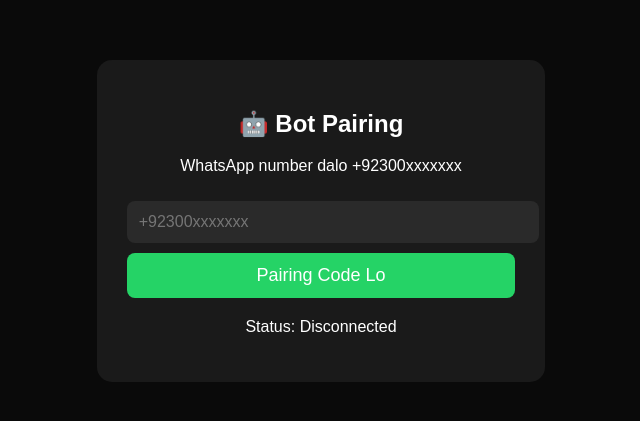
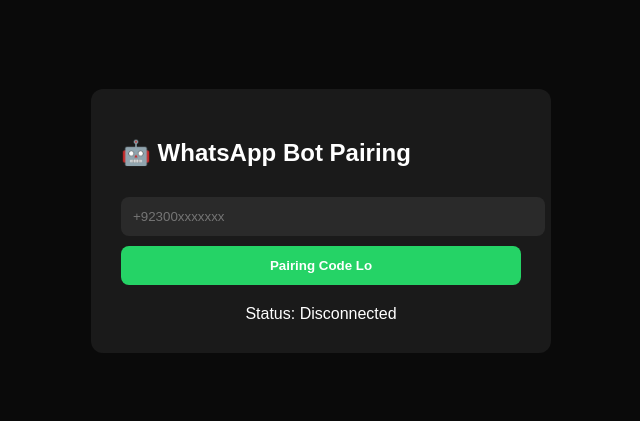
Before and after one commit to paki283/CHECK1, a website: page public/index.html in a window 1280 px wide. Shown: the part 187-608 px from the top of the page, without its empty margins (319-959 px from the left). Drawn offline with Linux system fonts and the light colour scheme; no server answers.

Commit message:
Update index.html

```diff
--- a/public/index.html
+++ b/public/index.html
@@ -1,48 +1,41 @@
 <!DOCTYPE html>
 <html>
 <head>
-    <title>Bot Pairing</title>
+<title>WhatsApp Bot Pairing</title>
 <meta name="viewport" content="width=device-width, initial-scale=1">
 <style>
-        body { font-family: Arial; background: #0a0a0a; color: white; display: flex; justify-content: center; align-items: center; height: 100vh; }
-       .box { background: #1a1a1a; padding: 30px; border-radius: 15px; text-align: center; max-width: 400px; }
-        input { width: 100%; padding: 12px; margin: 10px 0; border-radius: 8px; border: none; background: #2a2a2a; color: white; font-size: 16px; }
-        button { width: 100%; padding: 12px; background: #25D366; border: none; border-radius: 8px; color: white; font-size: 18px; cursor: pointer; }
-        #code { font-size: 32px; letter-spacing: 5px; margin: 20px 0; color: #25D366; }
+body{font-family:Arial;background:#0a0a0a;color:#fff;display:flex;justify-content:center;align-items:center;height:100vh}
+.box{background:#1a1a1a;padding:30px;border-radius:12px;width:90%;max-width:400px}
+input{width:100%;padding:12px;margin:10px 0;border:none;border-radius:8px;background:#2a2a2a;color:#fff}
+button{width:100%;padding:12px;border:none;border-radius:8px;background:#25D366;color:#fff;font-weight:bold;cursor:pointer}
+#code{font-size:32px;text-align:center;margin:20px 0;letter-spacing:5px;color:#25D366}
+.status{margin-top:15px;text-align:center}
 </style>
 </head>
 <body>
 <div class="box">
-        <h2>🤖 Bot Pairing</h2>
-        <p>WhatsApp number dalo +92300xxxxxxx</p>
-        <input type="text" id="number" placeholder="+92300xxxxxxx">
-        <button onclick="getCode()">Pairing Code Lo</button>
+<h2>🤖 WhatsApp Bot Pairing</h2>
+<input id="num" placeholder="+92300xxxxxxx">
+<button onclick="pair()">Pairing Code Lo</button>
 <div id="code"></div>
-        <p id="status">Status: Disconnected</p>
+<div class="status" id="status">Status: Disconnected</div>
 </div>
-
 <script>
-        async function getCode() {
-            const num = document.getElementById('number').value;
-            const res = await fetch('/pair', {
-                method: 'POST',
-                headers: {'Content-Type': 'application/json'},
-                body: JSON.stringify({number: num})
-            });
-            const data = await res.json();
-            if(data.code) {
-                document.getElementById('code').innerText = data.code;
-                document.getElementById('status').innerText = 'WhatsApp > Linked Devices > Link with phone number > Code dalo';
-            } else {
+async function pair(){
+const num=document.getElementById('num').value;
+const res=await fetch('/pair',{method:'POST',headers:{'Content-Type':'application/json'},body:JSON.stringify({number:num})});
+const data=await res.json();
+if(data.code){
+document.getElementById('code').innerText=data.code;
+document.getElementById('status').innerText='Code aa gaya! WhatsApp > Linked Devices > Link with phone number';
+}else{
 alert(data.error);
 }
+setInterval(async()=>{
+const s=await fetch('/status').then(r=>r.json());
+document.getElementById('status').innerText=s.connected?'Status: Connected ✅':'Status: Waiting...';
+},3000);
 }
-
-        setInterval(async () => {
-            const res = await fetch('/status');
-            const data = await res.json();
-            document.getElementById('status').innerText = data.connected? 'Status: Connected ✅' : 'Status: Disconnected';
-        }, 3000);
 </script>
 </body>
 </html>
```
Lines whose indentation alone changed are shown as unchanged.
